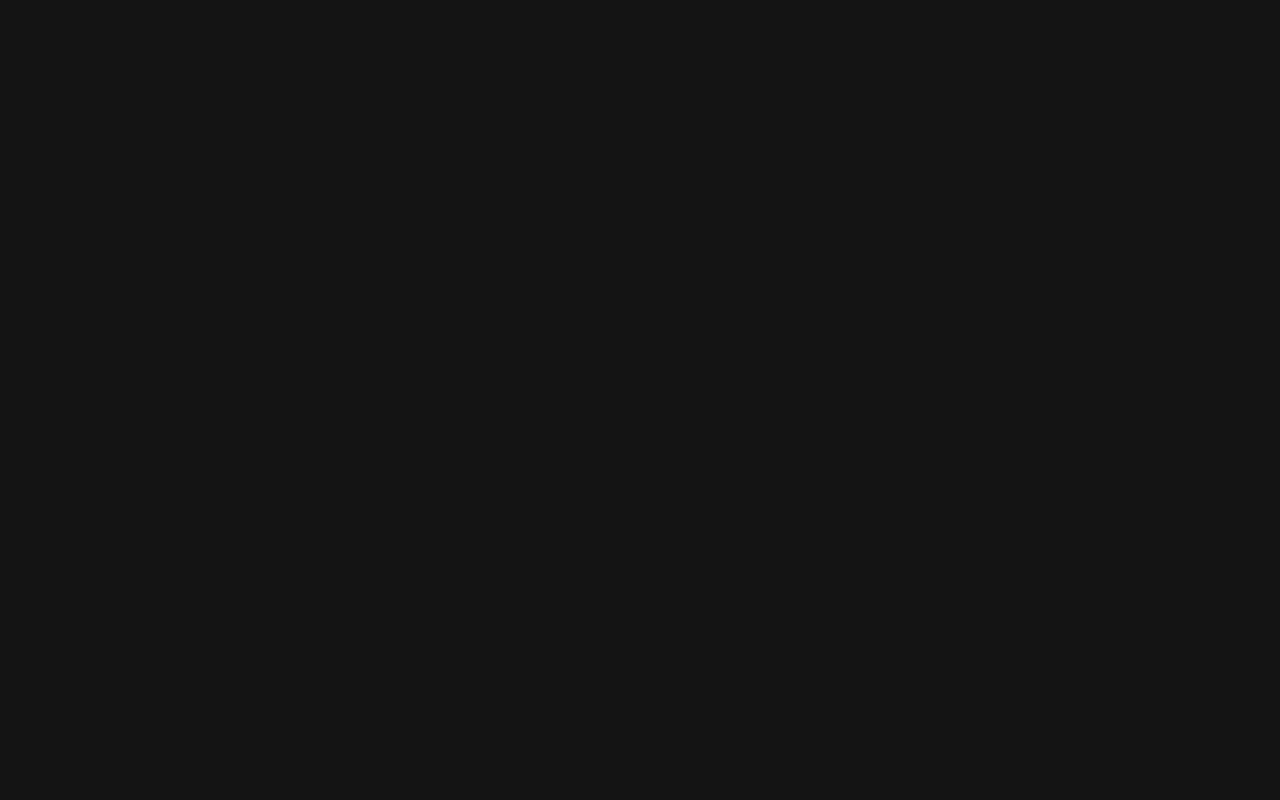
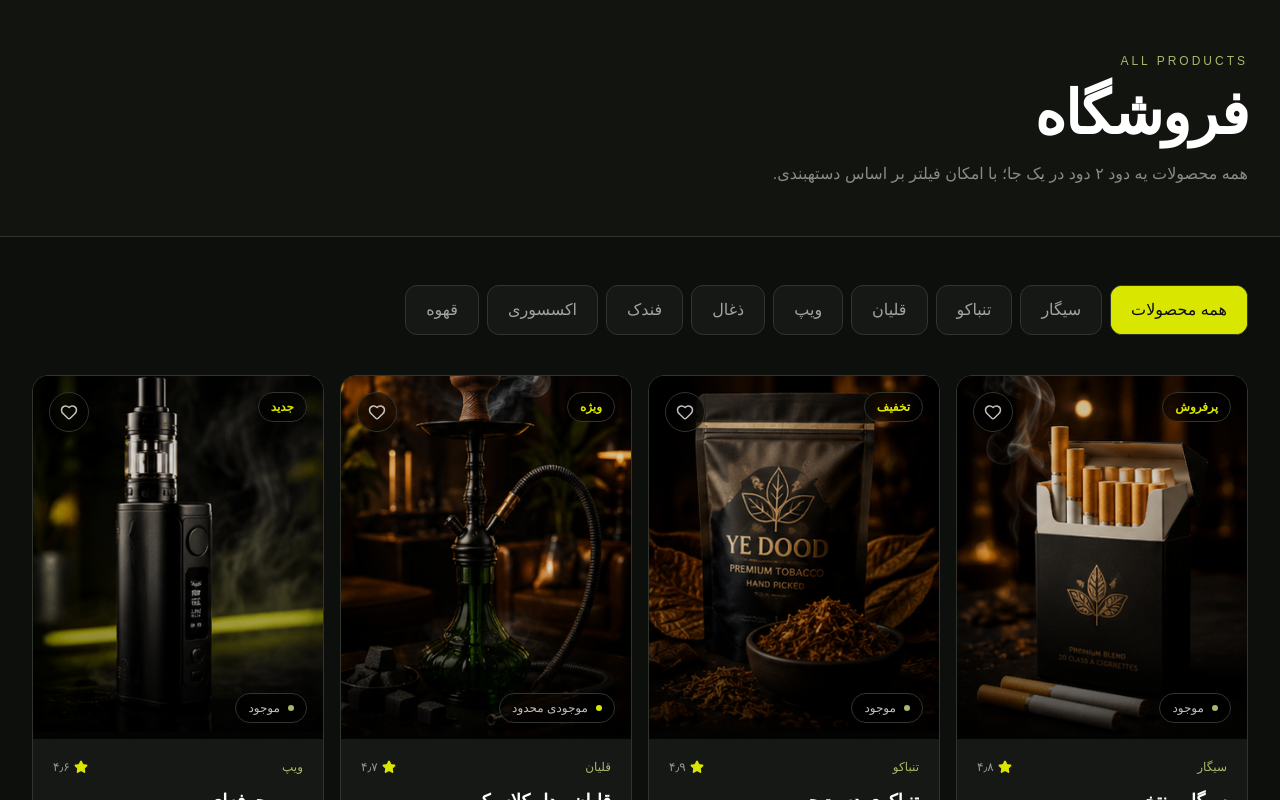
Before and after one commit to amirpezhham/ye, a React (Vite) app: page /products in a window 1280 px wide. Before the commit this address had no page. Shown: the top 800 px of the page. Built offline with nearby package versions, Linux system fonts and the light colour scheme.

Commit message:
Phase 1: unify data source via ProductsContext, /products page, fix placeholder, link header to router

```diff
--- a/src/admin/pages/AdminAddProduct.tsx
+++ b/src/admin/pages/AdminAddProduct.tsx
@@ -43,7 +43,7 @@ export function AdminAddProduct() {
       categorySlug: category,
       description: description.trim(),
       price: Number(price),
-      image: "/images/products/placeholder.jpg",
+      image: "/images/products/placeholder.svg",
       status: "in-stock",
       stock: 1,
     }
--- a/src/admin/pages/AdminDashboard.tsx
+++ b/src/admin/pages/AdminDashboard.tsx
@@ -4,20 +4,18 @@ import {
   ShoppingBag,
   Users,
 } from "lucide-react"
+import { Link } from "react-router-dom"
 
-const stats = [
+import { useProducts } from "@/context/ProductsContext"
+
+const staticStats = [
   {
-    title: "محصولات",
-    value: "۸",
-    icon: Package,
-  },
-  {
-    title: "سفارش‌ها",
+    title: "سفارشها",
     value: "۰",
     icon: ShoppingBag,
   },
   {
-    title: "مشتری‌ها",
+    title: "مشتریها",
     value: "۰",
     icon: Users,
   },
@@ -29,6 +27,17 @@ const stats = [
 ]
 
 export function AdminDashboard() {
+  const { products } = useProducts()
+
+  const stats = [
+    {
+      title: "محصولات",
+      value: new Intl.NumberFormat("fa-IR").format(products.length),
+      icon: Package,
+    },
+    ...staticStats,
+  ]
+
   return (
     <main
       dir="rtl"
@@ -82,25 +91,25 @@ export function AdminDashboard() {
           </h2>
 
           <div className="mt-5 grid gap-3 sm:grid-cols-2 lg:grid-cols-3">
-            <button
-              type="button"
+            <Link
+              to="/admin/products/new"
               className="rounded-xl border border-white/10 bg-[#0D0F0D] px-5 py-4 text-right text-sm font-bold transition hover:border-[#D9E600]/30 hover:text-[#D9E600]"
             >
               افزودن محصول جدید
-            </button>
+            </Link>
+
+            <Link
+              to="/admin/products"
+              className="rounded-xl border border-white/10 bg-[#0D0F0D] px-5 py-4 text-right text-sm font-bold transition hover:border-[#D9E600]/30 hover:text-[#D9E600]"
+            >
+              مدیریت محصولات
+            </Link>
 
             <button
               type="button"
               className="rounded-xl border border-white/10 bg-[#0D0F0D] px-5 py-4 text-right text-sm font-bold transition hover:border-[#D9E600]/30 hover:text-[#D9E600]"
             >
-              مدیریت محصولات
-            </button>
-
-            <button
-              type="button"
-              className="rounded-xl border border-white/10 bg-[#0D0F0D] px-5 py-4 text-right text-sm font-bold transition hover:border-[#D9E600]/30 hover:text-[#D9E600]"
-            >
-              مشاهده سفارش‌ها
+              مشاهده سفارشها
             </button>
           </div>
         </div>
--- a/src/admin/pages/AdminProducts.tsx
+++ b/src/admin/pages/AdminProducts.tsx
@@ -4,10 +4,13 @@ import {
   Plus,
   Trash2,
 } from "lucide-react"
+import { Link } from "react-router-dom"
 
-import { products } from "@/components/products/product-data"
+import { useProducts } from "@/context/ProductsContext"
 
 export function AdminProducts() {
+  const { products, removeProduct } = useProducts()
+
   return (
     <main
       dir="rtl"
@@ -29,13 +32,13 @@ export function AdminProducts() {
             </p>
           </div>
 
-          <button
-            type="button"
+          <Link
+            to="/admin/products/new"
             className="flex h-12 items-center justify-center gap-2 rounded-xl bg-[#D9E600] px-5 font-black text-[#0D0F0D] transition hover:bg-[#E4EF00]"
           >
             <Plus className="size-5" />
             افزودن محصول
-          </button>
+          </Link>
         </div>
 
         <div className="mt-8 overflow-hidden rounded-2xl border border-white/10 bg-[#151814]">
@@ -78,16 +81,17 @@ export function AdminProducts() {
                 </div>
 
                 <div className="flex items-center gap-2">
-                  <button
-                    type="button"
+                  <Link
+                    to={`/admin/products/${product.id}/edit`}
                     className="flex size-10 items-center justify-center rounded-xl border border-white/10 text-white/50 transition hover:border-[#D9E600]/30 hover:text-[#D9E600]"
                     aria-label={`ویرایش ${product.name}`}
                   >
                     <Edit3 className="size-4" />
-                  </button>
+                  </Link>
 
                   <button
                     type="button"
+                    onClick={() => removeProduct(product.id)}
                     className="flex size-10 items-center justify-center rounded-xl border border-white/10 text-white/50 transition hover:border-red-500/30 hover:text-red-400"
                     aria-label={`حذف ${product.name}`}
                   >
--- a/src/components/layout/Header.tsx
+++ b/src/components/layout/Header.tsx
@@ -14,8 +14,8 @@ import { useCart } from "@/context/CartContext"
 
 const navigation = [
   { label: "خانه", href: "/" },
-  { label: "فروشگاه", href: "#shop" },
-  { label: "دسته‌بندی‌ها", href: "#categories" },
+  { label: "فروشگاه", href: "/products" },
+  { label: "دستهبندیها", href: "#categories" },
   { label: "فضای ما", href: "#lounge" },
   { label: "درباره ما", href: "#about" },
 ]
@@ -84,15 +84,15 @@ export function Header() {
         <nav className="hidden items-center gap-1 lg:flex">
 
           {navigation.map((item)=>(
-            <a
+            <Link
               key={item.label}
-              href={item.href}
+              to={item.href}
               className="rounded-lg px-4 py-2 text-sm font-medium text-white/75 transition-colors hover:bg-white/5 hover:text-primary"
             >
 
               {item.label}
 
-            </a>
+            </Link>
           ))}
 
         </nav>
@@ -205,16 +205,16 @@ export function Header() {
 
               {
                 navigation.map((item)=>(
-                  <a
+                  <Link
                     key={item.label}
-                    href={item.href}
+                    to={item.href}
                     onClick={()=>setMobileMenuOpen(false)}
                     className="rounded-xl px-4 py-3 text-right text-sm font-medium text-white/80 transition hover:bg-white/5 hover:text-primary"
                   >
 
                     {item.label}
 
-                  </a>
+                  </Link>
                 ))
               }
 
--- a/src/components/products/ProductSection.tsx
+++ b/src/components/products/ProductSection.tsx
@@ -3,7 +3,7 @@ import { motion } from "motion/react"
 
 import { ProductFilters } from "./ProductFilters"
 import { ProductGrid } from "./ProductGrid"
-import { getProducts } from "@/admin/components/product-storage"
+import { useProducts } from "@/context/ProductsContext"
 
 const categories = [
   {
@@ -47,7 +47,7 @@ const categories = [
 export function ProductSection() {
   const [activeCategory, setActiveCategory] = useState("all")
 
-  const products = getProducts()
+  const { products } = useProducts()
 
   const filteredProducts = useMemo(() => {
     if (activeCategory === "all") {
--- /dev/null
+++ b/src/context/ProductsContext.tsx
@@ -0,0 +1,113 @@
+import {
+  createContext,
+  useCallback,
+  useContext,
+  useMemo,
+  useState,
+  type ReactNode,
+} from "react"
+
+import type { Product } from "@/components/products/product-data"
+import {
+  addProduct as persistAddProduct,
+  deleteProduct as persistDeleteProduct,
+  getProducts,
+} from "@/admin/components/product-storage"
+
+
+interface ProductsContextType {
+  products: Product[]
+
+  getProductBySlug: (slug: string) => Product | undefined
+
+  getByCategorySlug: (categorySlug: string) => Product[]
+
+  addProduct: (product: Product) => void
+
+  removeProduct: (productId: string) => void
+}
+
+
+const ProductsContext =
+  createContext<ProductsContextType | undefined>(undefined)
+
+
+export function ProductsProvider({
+  children,
+}: {
+  children: ReactNode
+}) {
+  const [products, setProducts] = useState<Product[]>(() =>
+    getProducts(),
+  )
+
+
+  const addProduct = useCallback((product: Product) => {
+    persistAddProduct(product)
+
+    setProducts(getProducts())
+  }, [])
+
+
+  const removeProduct = useCallback((productId: string) => {
+    persistDeleteProduct(productId)
+
+    setProducts(getProducts())
+  }, [])
+
+
+  const getProductBySlug = useCallback(
+    (slug: string) =>
+      products.find((product) => product.slug === slug),
+    [products],
+  )
+
+
+  const getByCategorySlug = useCallback(
+    (categorySlug: string) =>
+      products.filter(
+        (product) => product.categorySlug === categorySlug,
+      ),
+    [products],
+  )
+
+
+  const value = useMemo(
+    () => ({
+      products,
+      getProductBySlug,
+      getByCategorySlug,
+      addProduct,
+      removeProduct,
+    }),
+    [
+      products,
+      getProductBySlug,
+      getByCategorySlug,
+      addProduct,
+      removeProduct,
+    ],
+  )
+
+
+  return (
+    <ProductsContext.Provider value={value}>
+      {children}
+    </ProductsContext.Provider>
+  )
+}
+
+
+export function useProducts() {
+  const context = useContext(ProductsContext)
+
+
+  if (!context) {
+    throw new Error(
+      "useProducts must be used inside ProductsProvider",
+    )
+  }
+
+
+  return context
+}
--- a/src/pages/CategoryPage.tsx
+++ b/src/pages/CategoryPage.tsx
@@ -3,7 +3,7 @@ import { ArrowLeft } from "lucide-react"
 import { motion } from "motion/react"
 
 import { ProductGrid } from "@/components/products/ProductGrid"
-import { products } from "@/components/products/product-data"
+import { useProducts } from "@/context/ProductsContext"
 
 
 const categoryNames: Record<string, string> = {
@@ -23,10 +23,9 @@ export function CategoryPage() {
   const { categorySlug } = useParams()
 
 
-  const filteredProducts = products.filter(
-    (product) =>
-      product.categorySlug === categorySlug,
-  )
+  const { getByCategorySlug } = useProducts()
+
+  const filteredProducts = getByCategorySlug(categorySlug ?? "")
 
 
   const categoryTitle =
--- a/src/pages/ProductDetails.tsx
+++ b/src/pages/ProductDetails.tsx
@@ -13,15 +13,16 @@ import {
 } from "lucide-react"
 import { motion } from "motion/react"
 
-import { products } from "@/components/products/product-data"
 import { ProductGrid } from "@/components/products/ProductGrid"
+import type { Product } from "@/components/products/product-data"
 import { useCart } from "@/context/CartContext"
+import { useProducts } from "@/context/ProductsContext"
 function formatPrice(price: number) {
   return new Intl.NumberFormat("fa-IR").format(price)
 }
 
 const badgeLabels: Record<
-  NonNullable<(typeof products)[number]["badge"]>,
+  NonNullable<Product["badge"]>,
   string
 > = {
   new: "جدید",
@@ -35,7 +36,8 @@ export function ProductDetails(){
   const [quantity, setQuantity] = useState(1)
   const [isFavorite, setIsFavorite] = useState(false)
   const { addToCart } = useCart()
-  const product = products.find((item) => item.slug === slug)
+  const { products, getProductBySlug } = useProducts()
+  const product = getProductBySlug(slug ?? "")
 
   const relatedProducts = useMemo(() => {
     if (!product) {
@@ -49,7 +51,7 @@ export function ProductDetails(){
           item.categorySlug === product.categorySlug,
       )
       .slice(0, 4)
-  }, [product])
+  }, [product, products])
 
   if (!product) {
     return (
--- /dev/null
+++ b/src/pages/ProductsPage.tsx
@@ -0,0 +1,84 @@
+import { useMemo, useState } from "react"
+import { motion } from "motion/react"
+
+import { ProductFilters } from "@/components/products/ProductFilters"
+import { ProductGrid } from "@/components/products/ProductGrid"
+import { useProducts } from "@/context/ProductsContext"
+
+const categories = [
+  { label: "همه محصولات", value: "all" },
+  { label: "سیگار", value: "cigarettes" },
+  { label: "تنباکو", value: "tobacco" },
+  { label: "قلیان", value: "hookah" },
+  { label: "ویپ", value: "vape" },
+  { label: "ذغال", value: "charcoal" },
+  { label: "فندک", value: "lighters" },
+  { label: "اکسسوری", value: "accessories" },
+  { label: "قهوه", value: "coffee" },
+]
+
+export function ProductsPage() {
+  const [activeCategory, setActiveCategory] = useState("all")
+  const { products } = useProducts()
+
+  const filteredProducts = useMemo(() => {
+    if (activeCategory === "all") {
+      return products
+    }
+
+    return products.filter(
+      (product) => product.categorySlug === activeCategory,
+    )
+  }, [activeCategory, products])
+
+  return (
+    <main
+      dir="rtl"
+      className="min-h-screen bg-[#0D0F0D] text-white"
+    >
+      <div className="border-b border-white/10 bg-[#11140F]">
+        <div className="mx-auto max-w-7xl px-6 py-12 lg:px-8">
+          <motion.span
+            initial={{ opacity: 0, y: 15 }}
+            animate={{ opacity: 1, y: 0 }}
+            transition={{ duration: 0.5 }}
+            className="text-xs font-medium tracking-[0.25em] text-[#A8B86B]"
+          >
+            ALL PRODUCTS
+          </motion.span>
+
+          <motion.h1
+            initial={{ opacity: 0, y: 20 }}
+            animate={{ opacity: 1, y: 0 }}
+            transition={{ duration: 0.5, delay: 0.05 }}
+            className="mt-3 text-4xl font-black tracking-tight sm:text-5xl lg:text-6xl"
+          >
+            فروشگاه
+          </motion.h1>
+
+          <motion.p
+            initial={{ opacity: 0, y: 20 }}
+            animate={{ opacity: 1, y: 0 }}
+            transition={{ duration: 0.5, delay: 0.1 }}
+            className="mt-4 max-w-xl text-sm leading-7 text-white/50 sm:text-base"
+          >
+            همه محصولات یه دود ۲ دود در یک جا؛ با امکان فیلتر بر اساس
+            دستهبندی.
+          </motion.p>
+        </div>
+      </div>
+
+      <section className="px-4 py-12 sm:px-6 lg:px-8">
+        <div className="mx-auto max-w-7xl">
+          <ProductFilters
+            categories={categories}
+            activeCategory={activeCategory}
+            onCategoryChange={setActiveCategory}
+          />
+
+          <ProductGrid products={filteredProducts} />
+        </div>
+      </section>
+    </main>
+  )
+}
--- a/src/routes/AppRouter.tsx
+++ b/src/routes/AppRouter.tsx
@@ -4,6 +4,7 @@ import { Home } from "@/pages/Home"
 import { CategoryPage } from "@/pages/CategoryPage"
 import { ProductDetails } from "@/pages/ProductDetails"
 import { CartPage } from "@/pages/CartPage"
+import { ProductsPage } from "@/pages/ProductsPage"
 
 import { AdminDashboard } from "@/admin/pages/AdminDashboard"
 import { AdminProducts } from "@/admin/pages/AdminProducts"
@@ -21,6 +22,11 @@ export function AppRouter() {
         <Route
           path="/category/:categorySlug"
           element={<CategoryPage />}
+        />
+
+        <Route
+          path="/products"
+          element={<ProductsPage />}
         />
 
         <Route
```
Also changed, not shown: src/main.tsx (+6 -3 lines), public/images/products/placeholder.svg (added).
